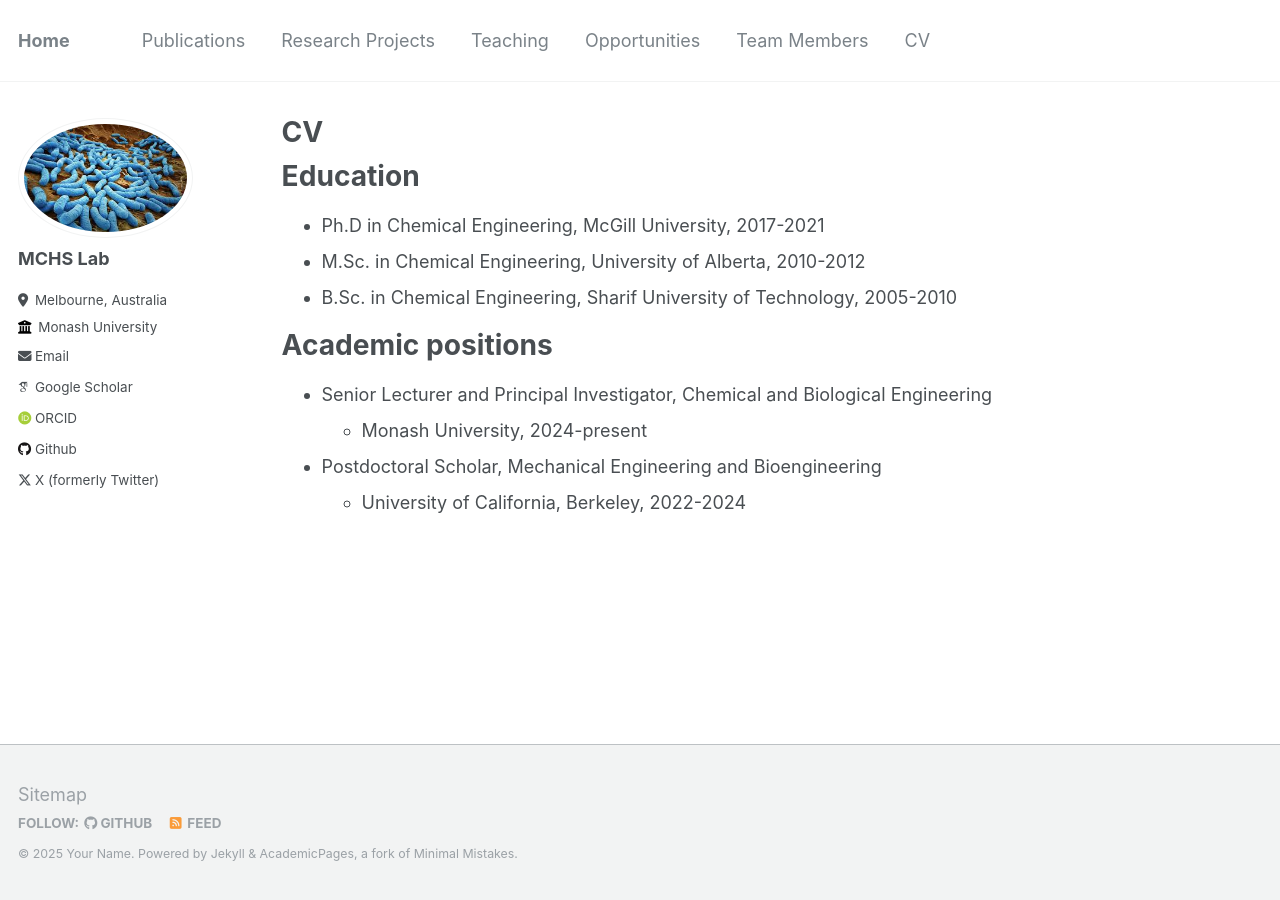
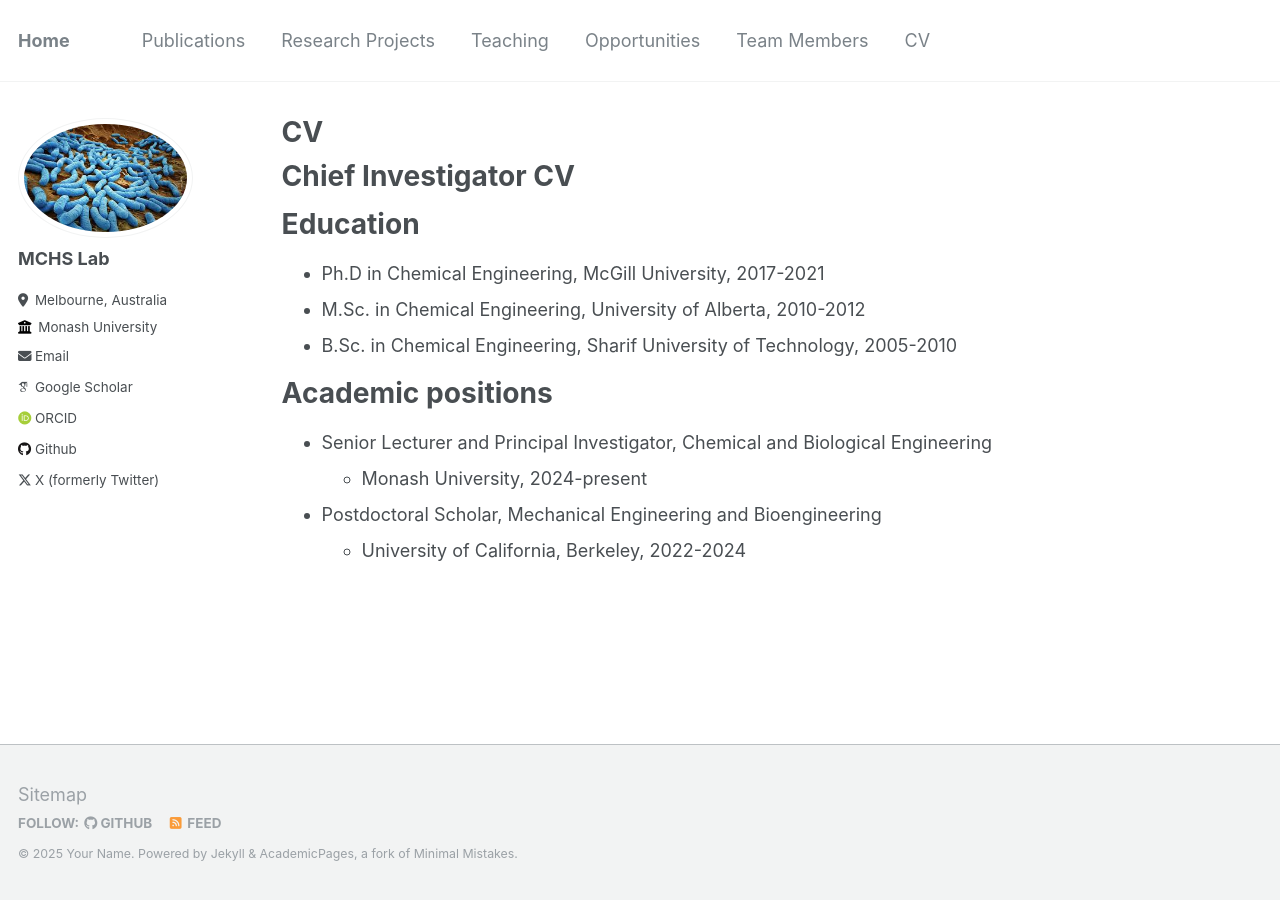
Before and after one commit to AminValiei/valieilab, a Jekyll site: the page built from _pages/cv.md, in a window 1280 px wide. Built offline with Jekyll 4.4.1, drawn with Linux system fonts in a browser that asks for light colours; some web fonts are replaced.

Commit message:
Update cv.md

```diff
--- a/_pages/cv.md
+++ b/_pages/cv.md
@@ -8,6 +8,9 @@ redirect_from:
 ---
 
 {% include base_path %}
+
+Chief Investigator CV
+======
 
 Education
 ======
```
